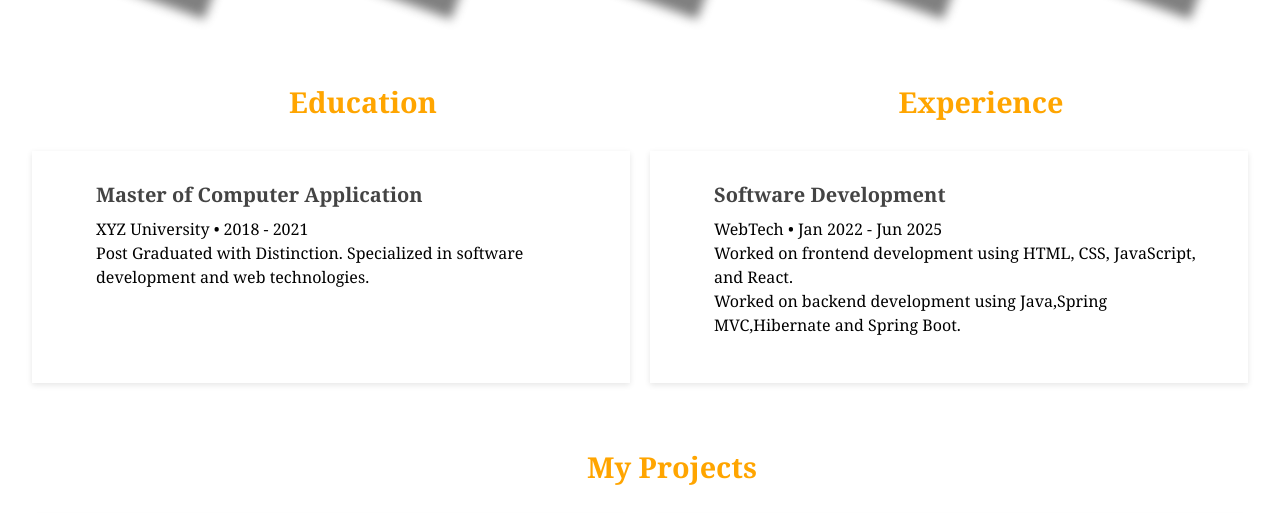
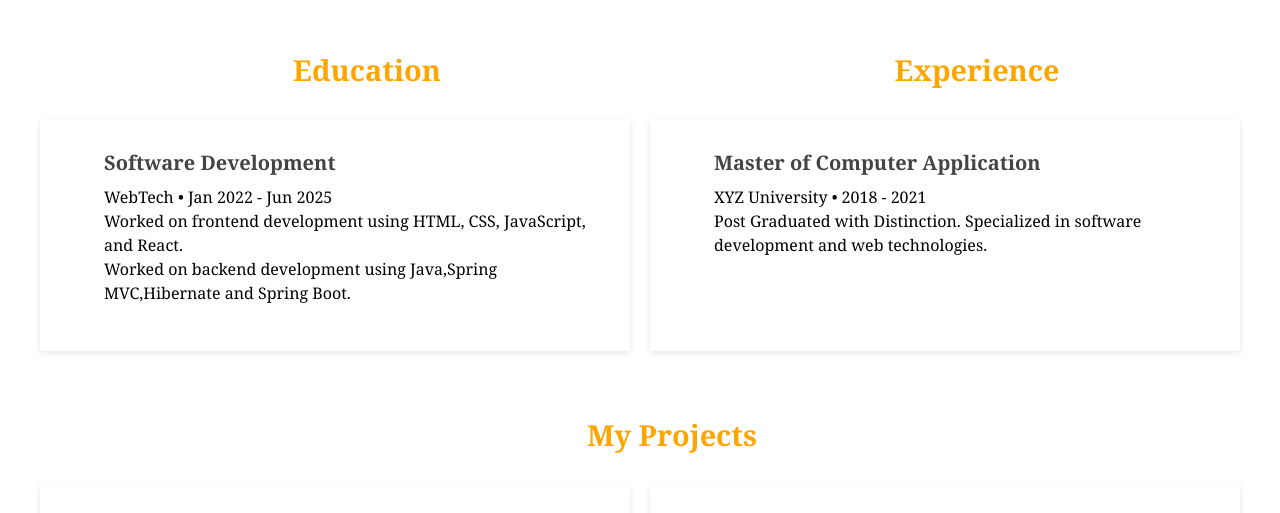
Before and after one commit to Priyanka-Rote/portfolio, a plain HTML site: page index.html in a window 1280 px wide. Shown: the part 1084-1597 px from the top of the page. Drawn offline with Linux system fonts and the light colour scheme.

Commit message:
modified  code in index file

```diff
--- a/index.html
+++ b/index.html
@@ -116,19 +116,9 @@
 
       <div class="education-experience" id="eduexp">
         <div class="details">
-          <div class="experience" style="flex: 1; min-width: 300px">
+          <div class="experience" style="flex: 1; min-width: 330px">
             <h3>Education</h3>
-            <div class="item">
-              <h4>Master of Computer Application</h4>
-              <span>XYZ University • 2018 - 2021</span>
-              <p>
-                Post Graduated with Distinction. Specialized in software
-                development and web technologies.
-              </p>
-            </div>
-          </div>
-          <div class="education" style="flex: 1; min-width: 300px">
-            <h3>Experience</h3>
+
             <div class="item">
               <h4>Software Development</h4>
               <span>WebTech • Jan 2022 - Jun 2025</span>
@@ -139,6 +129,17 @@
               <p>
                 Worked on backend development using Java,Spring MVC,Hibernate
                 and Spring Boot.
+              </p>
+            </div>
+          </div>
+          <div class="education" style="flex: 1; min-width: 330px">
+            <h3>Experience</h3>
+              <div class="item">
+              <h4>Master of Computer Application</h4>
+              <span>XYZ University • 2018 - 2021</span>
+              <p>
+                Post Graduated with Distinction. Specialized in software
+                development and web technologies.
               </p>
             </div>
           </div>
--- a/portfolio.css
+++ b/portfolio.css
@@ -5,13 +5,22 @@
 }
 
 .portfolio {
-        margin: 2rem;
+  /* margin: 2rem; */
   min-height: 100vh;
 }
 
 html {
   scroll-behavior: smooth;
   scroll-padding-top: 150px;
+}
+.about,
+.education-experience,
+.projects-section,
+.contact,
+.skills {
+  max-width: 1200px; /* keeps it neat on big screens */
+  margin: 0 auto; /* centers horizontally */
+  padding: 0 2rem; /* adds left-right spacing */
 }
 .header {
   position: sticky;
```
Lines whose indentation alone changed are shown as unchanged.
